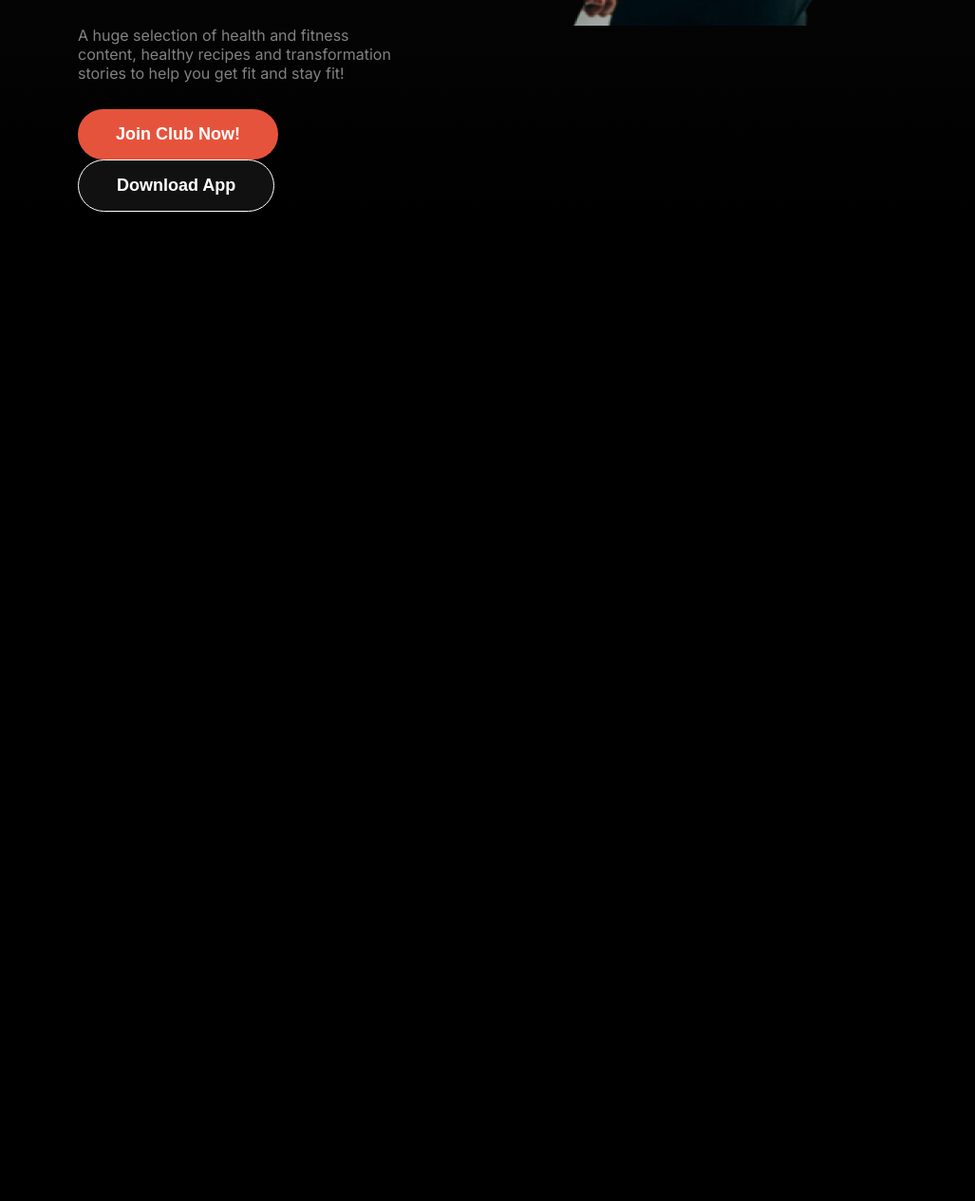
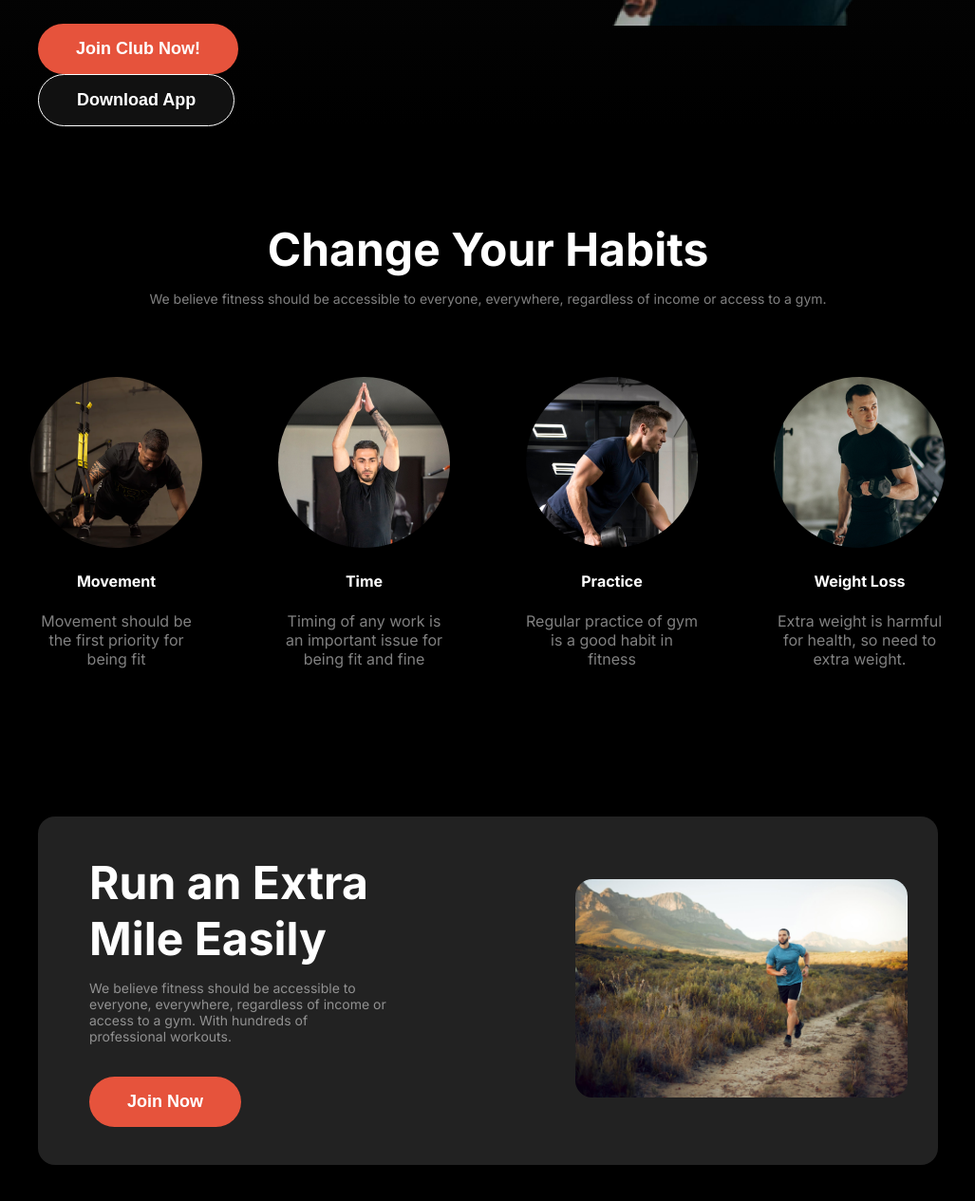
Before and after one commit to Binita-Karmakar/Assignment-Two, a plain HTML site: page index.html in a window 1280 px wide. Shown: the part 665-1930 px from the top of the page at 95% size, without its empty margins (126-1153 px from the left). Before the commit the page ends 896 px from the top, so only its background shows below. Drawn offline with Linux system fonts and the light colour scheme; a web font is replaced by a local one.

Commit message:
added habit and run extra mile section

```diff
--- a/index.html
+++ b/index.html
@@ -12,7 +12,7 @@
 <body class="inter-normal">
     <header class="header">
         <!-- nav part -->
-        <nav class="display-flex">
+        <nav class="display-flex section-width-margin">
             <h2 class="nav-title">Fitness</h2>
             <ul class="navbar display-flex">
                 <li><a href="" class="home">Home</a></li>
@@ -24,7 +24,8 @@
                 <i class="fa-solid fa-bars"></i>
             </div>
         </nav>
-        <section class="banner display-flex">
+        <!-- banner section -->
+        <section class="banner display-flex section-width-margin">
             <div class="banner-content">
                 <h1 class="banner-title white-1">Get body in <span class="miama-normal">shape</span> & stay healthy</h1>
                 <p class="banner-description white-2">A huge selection of health and fitness content, healthy recipes
@@ -51,7 +52,49 @@
         </section>
     </header>
     <main>
-
+        <!-- change your habit section -->
+        <section class="section-width-margin">
+            <div class="change-your-habit">
+                <h3 class="section-title white-1 text-center">Change Your Habits</h3>
+                <p class="section-description white-2 text-center">We believe fitness should be accessible to everyone, everywhere, regardless of income or access to a gym.</p>
+            </div>
+            <div class="habit-container text-center">
+                <div class="habit">
+                    <img src="images/image 3.png" alt="trainer in movement">
+                    <h4 class="habit-title white-1">Movement</h4>
+                    <p class="habit-description white-2">Movement should be the first priority for being fit</p>
+                </div>
+                <div class="habit">
+                    <img src="images/image 2.png" alt="trainer in yoga move">
+                    <h4 class="habit-title white-1">Time</h4>
+                    <p class="habit-description white-2">Timing of any work is an important issue for being fit and fine
+                    </p>
+                </div>
+                <div class="habit">
+                    <img src="images/image 4.png" alt="trainer with fitness practice">
+                    <h4 class="habit-title white-1">Practice</h4>
+                    <p class="habit-description white-2">Regular practice of gym is a good habit in fitness</p>
+                </div>
+                <div class="habit">
+                    <img src="images/image 5.png" alt="a trainer">
+                    <h4 class="habit-title white-1">Weight Loss</h4>
+                    <p class="habit-description white-2">Extra weight is harmful for health, so need to extra weight.
+                    </p>
+                </div>
+            </div>
+        </section>
+        <!-- Run an extra mile easily section -->
+         <section class="run-easily-section section-width-margin display-flex">
+            <div class="run-easily">
+                <h3 class="section-title white-1">Run an Extra
+                    Mile Easily</h3>
+                <p class="section-description white-2">We believe fitness should be accessible to everyone, everywhere, regardless of income or access to a gym. With hundreds of professional workouts.</p>
+                <button class="btn-primary">Join Now</button>
+            </div>
+            <div class="running-person-img">
+                <img src="images/run.jpg" alt="a running person">
+            </div>
+         </section>
     </main>
     <footer>
 
--- a/styles/fitness.css
+++ b/styles/fitness.css
@@ -22,9 +22,6 @@ body {
 }
 
 /* shared styles */
-.header {
-    background-image: linear-gradient(rgba(17, 17, 17, 1), rgba(119, 119, 119, 0));
-}
 
 .white-1 {
     color: #ffffff;
@@ -38,10 +35,24 @@ body {
     display: flex;
 }
 
+.text-center {
+    text-align: center;
+}
+
+.section-width-margin {
+    /* margin: auto 10%; */
+    width: 75%;
+    margin: 0 auto;
+}
+
+/* header style */
+.header {
+    background-image: linear-gradient(rgba(17, 17, 17, 1), rgba(119, 119, 119, 0));
+}
+
 /* nav styles */
 
 nav {
-    margin: auto 200px;
     align-items: center;
     justify-content: space-between;
 }
@@ -78,10 +89,11 @@ nav {
     display: none;
 }
 
+/* banner section style */
 .banner {
-    margin: auto 200px;
     /* justify-content: space-around; */
     gap: 180px;
+    margin-bottom: 100px;
 }
 
 .banner-content {
@@ -179,15 +191,64 @@ nav {
     font-size: 30px;
 }
 
+/* change your habit section style */
+
+.change-your-habit {
+    padding: 0% 10%;
+    text-align: center;
+}
+
+.section-title {
+    font-size: 3rem;
+    margin-bottom: 14px;
+    margin-top: 0px;
+}
+
+.section-description {
+    font-size: 0.875rem;
+    margin-bottom: 34px;
+}
+
+.habit-container .habit img {
+    border-radius: 100px;
+}
+
+.habit-container {
+    display: grid;
+    grid-template-columns: repeat(4, 1fr);
+    margin-bottom: 100px;
+    justify-content: center;
+}
+
+.habit {
+    padding: 40px;
+}
+
+.run-easily-section {
+    /* gap: 165px; */
+    background-color: rgba(34, 34, 34, 1);
+    /* padding: 40px 32px 40px 54px; */
+    border-radius: 18px;
+    align-items: center;
+    /* justify-content: space-evenly; */
+    margin-bottom: 100px;
+}
+
+.run-easily {
+    margin: 40px 165px 40px 54px;
+}
+
+.running-person-img img {
+    border-radius: 18px;
+    /* width: 100%; */
+    max-width: 350px;
+    margin: 40px 32px;
+}
+
 /* responsive layout for small devices */
 @media screen and (max-width: 576px) {
     .banner-content {
         width: auto;
-    }
-
-    nav,
-    .banner {
-        margin: auto 20px;
     }
 
     .navbar {
@@ -198,7 +259,8 @@ nav {
         display: block;
     }
 
-    .banner {
+    .banner,
+    .run-easily-section {
         flex-direction: column;
     }
 
@@ -210,4 +272,21 @@ nav {
     .video-badge-2 {
         margin-left: 0.5px;
     }
+
+    .habit-container {
+        grid-template-columns: repeat(1, 1fr);
+    }
+
+    .change-your-habit {
+        padding: 0px 20px;
+    }
+
+    .run-easily {
+        margin: 30px;
+    }
+
+    .running-person-img img {
+        width: 100%;
+        margin: auto;
+    }
 }
```
